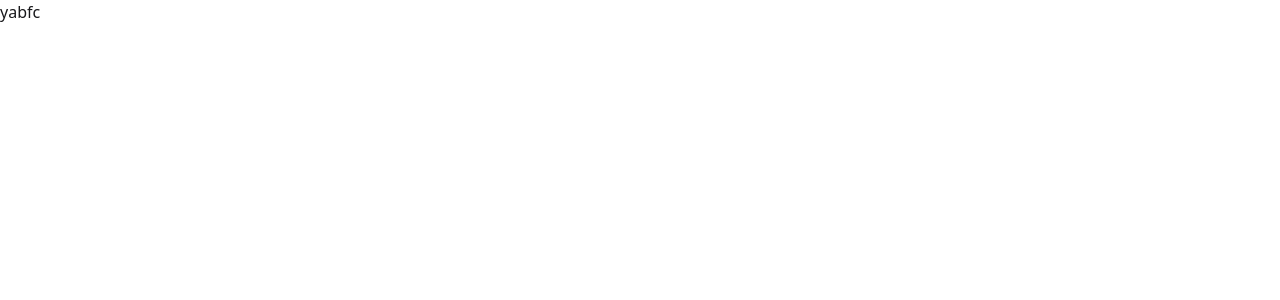
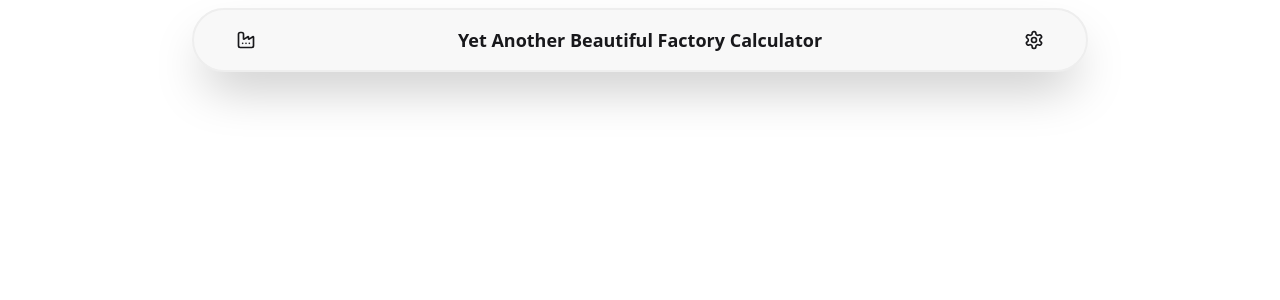
Before and after one commit to yabfc/yabfc, a Svelte app: page / in a window 1280 px wide. Shown: the top 300 px of the page. Built offline with nearby package versions, Linux system fonts and the light colour scheme.

Commit message:
feat(ui): add navbar and basic profiles store

```diff
--- a/src/App.svelte
+++ b/src/App.svelte
@@ -1,6 +1,7 @@
 <script lang="ts">
+	import Navbar from '@/lib/components/Navbar.svelte';
 </script>
 
 <main>
-	<h1>yabfc</h1>
+	<Navbar />
 </main>
--- /dev/null
+++ b/src/lib/components/Navbar.svelte
@@ -0,0 +1,51 @@
+<script lang="ts">
+	import profiles from '@/lib/stores/profiles.svelte';
+	import { FactoryIcon, ForkliftIcon, SettingsIcon } from '@lucide/svelte';
+</script>
+
+<div class="py-2">
+	<nav
+		class="navbar bg-base-200 mx-auto w-11/12 border-base-300 border-2 max-w-4xl px-8 rounded-full shadow-2xl"
+	>
+		<div class="navbar-start">
+			<div class="dropdown">
+				<div tabindex="0" role="button" class="btn btn-square btn-ghost">
+					<FactoryIcon size="20" />
+					<span class="sr-only">Select Profile</span>
+				</div>
+
+				<ul
+					class="menu dropdown-content rounded-box bg-base-200 z-10 mt-3 w-52 p-2 shadow-lg"
+				>
+					{#each profiles as profile}
+						<li>
+							<details open>
+								<summary><FactoryIcon size="20" /> {profile.name}</summary>
+								<ul>
+									<li>
+										<a href="#/{profile.id}">
+											<ForkliftIcon size="20" /> Sandbox
+										</a>
+									</li>
+								</ul>
+							</details>
+						</li>
+					{:else}
+						<li><a href="#/settings">Create your first Profile!</a></li>
+					{/each}
+				</ul>
+			</div>
+		</div>
+
+		<a href="#/" class="font-bold h-10 flex items-center text-nowrap text-lg">
+			Yet Another Beautiful Factory Calculator
+		</a>
+
+		<div class="navbar-end inline-flex">
+			<a href="#/settings" class="btn btn-ghost btn-square">
+				<SettingsIcon size="20" />
+				<span class="sr-only">Settings</span>
+			</a>
+		</div>
+	</nav>
+</div>
--- /dev/null
+++ b/src/lib/models/profile.ts
@@ -0,0 +1,4 @@
+export default interface Profile {
+	id: string;
+	name: string;
+}
--- /dev/null
+++ b/src/lib/stores/profiles.svelte.ts
@@ -0,0 +1,9 @@
+import type Profile from '@/lib/models/profile';
+
+// TODO read default profiles
+const profiles = $state<Profile[]>([
+	{ id: 'satisfactory', name: 'Satisfactory' },
+	{ id: 'factorio', name: 'Factorio' },
+]);
+
+export default profiles;
```
